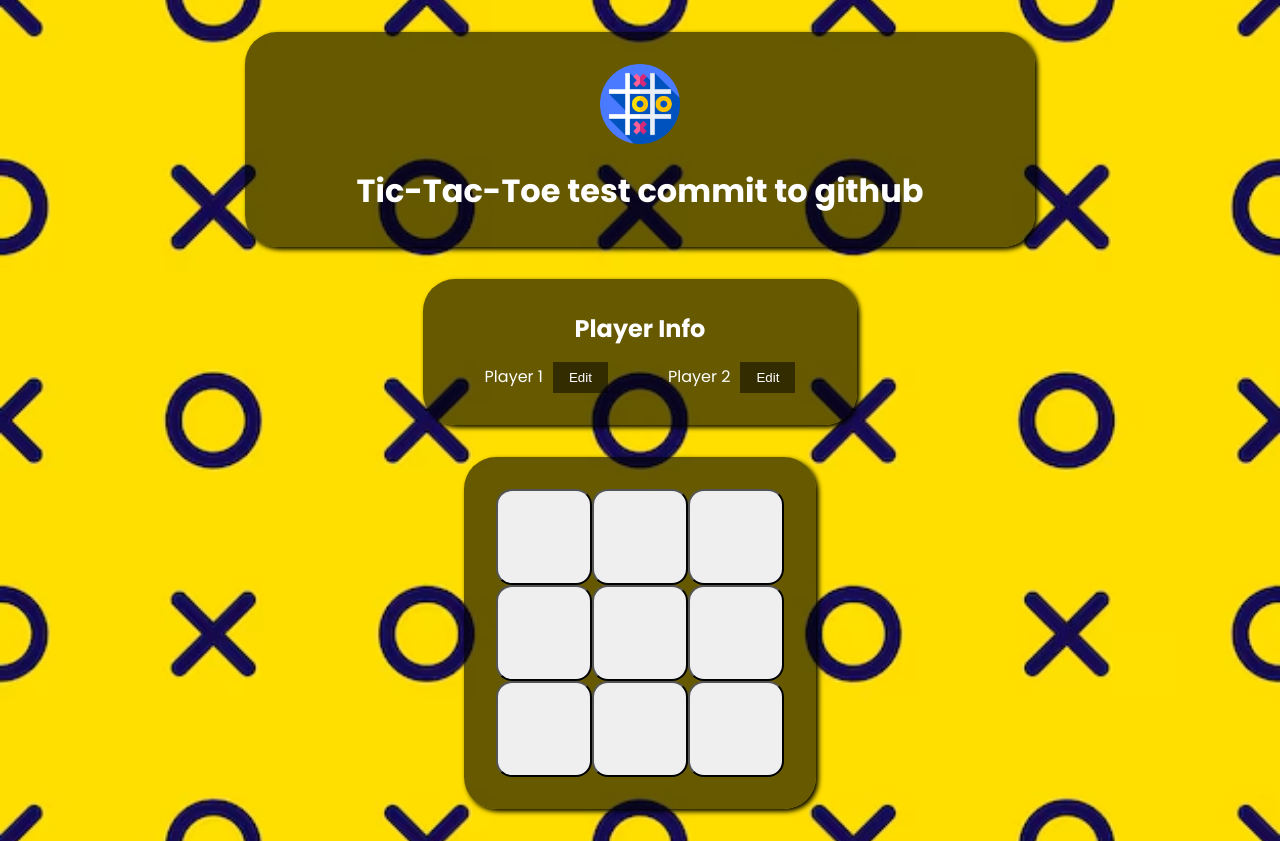
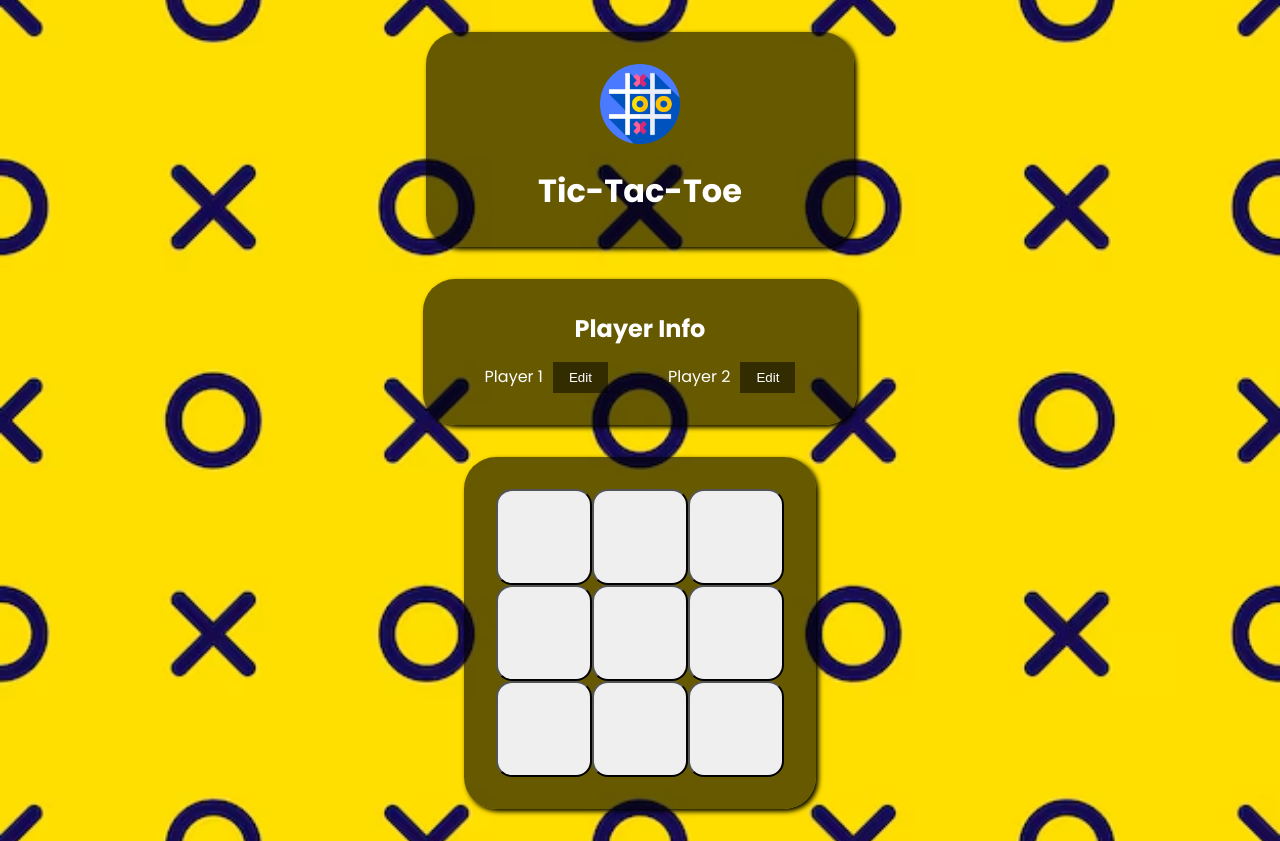
Before and after one commit to ShivaanshSharma/tic-tac-toe, a React (Vite) app: page / in a window 1280 px wide. Built offline with nearby package versions, Linux system fonts and the light colour scheme; a web font is replaced by a local one.

Commit message:
Corrected

```diff
--- a/src/components/Header.jsx
+++ b/src/components/Header.jsx
@@ -5,7 +5,7 @@
   return (
     <Card>
       <img src={image} id="header-img" />
-      <h1>Tic-Tac-Toe test commit to github</h1>
+      <h1>Tic-Tac-Toe</h1>
     </Card>
   );
 }
```
